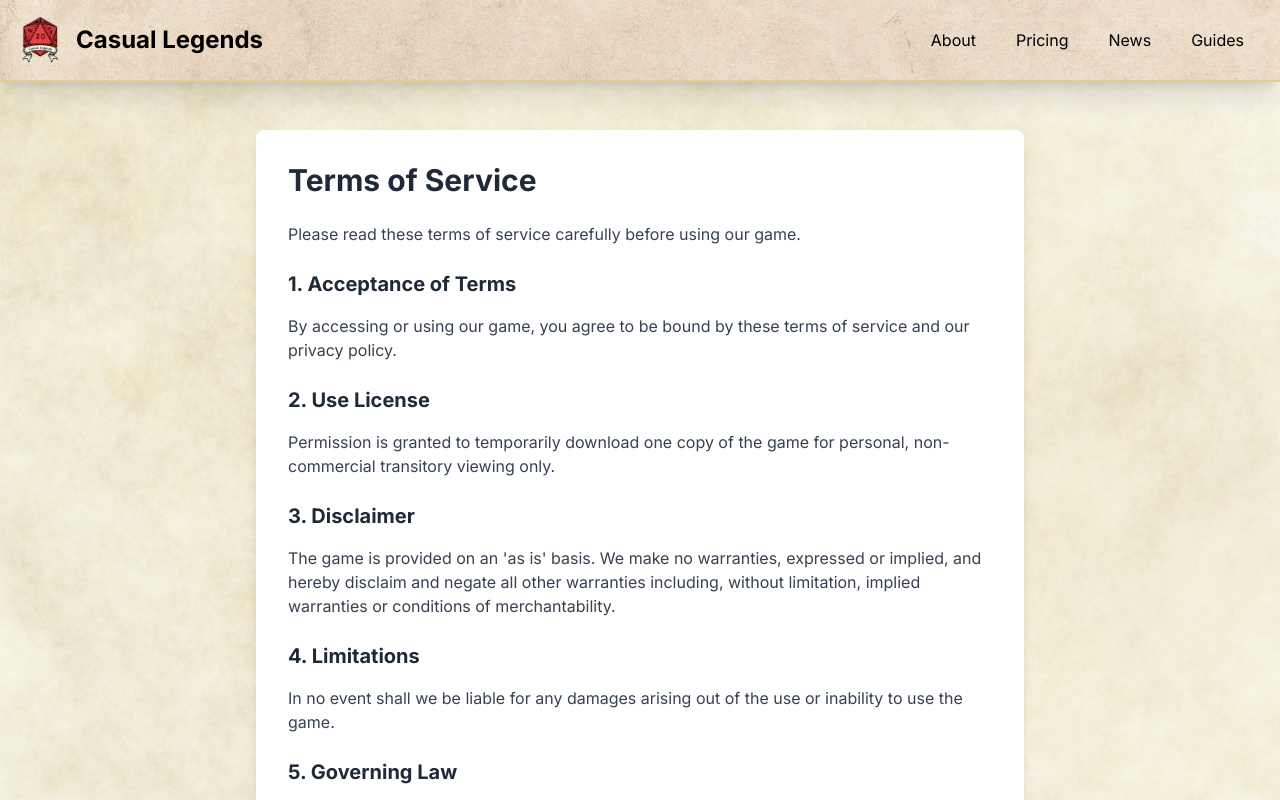
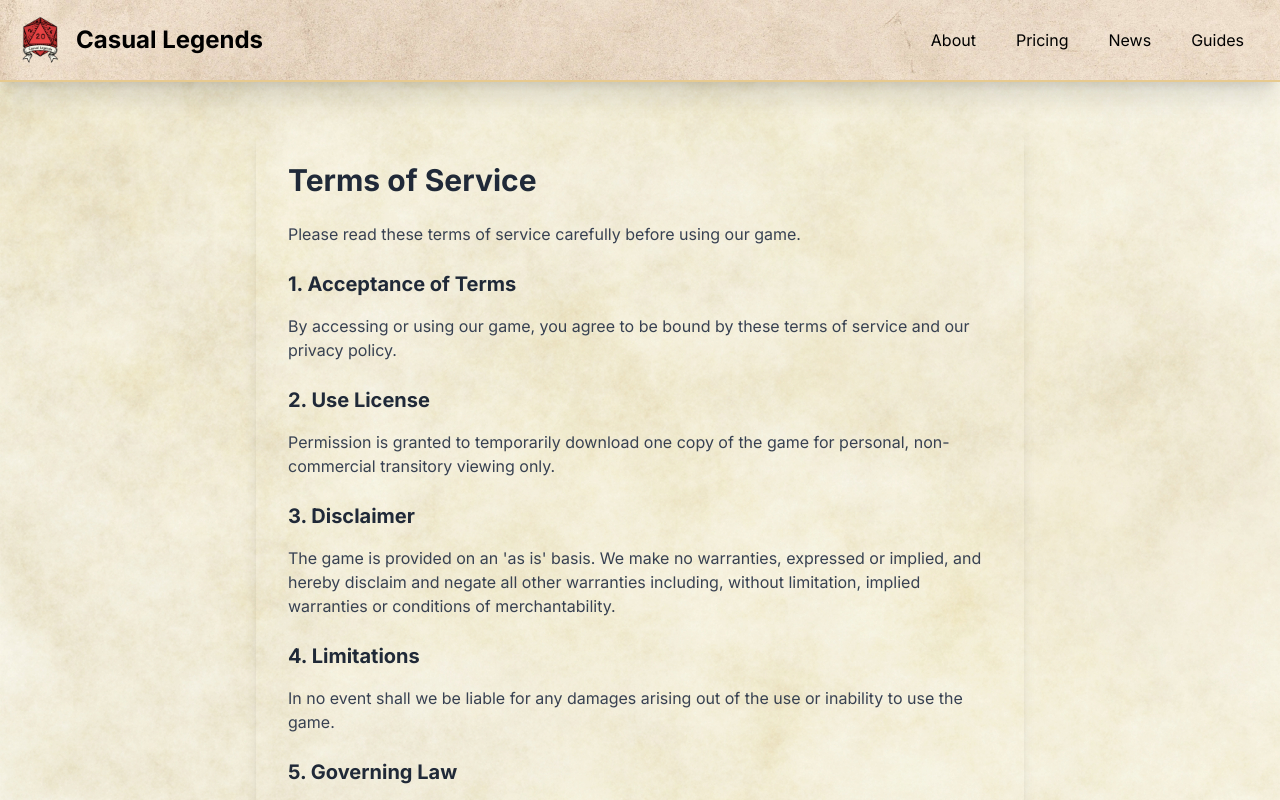
Before and after one commit to jazzgibran/ssrcasuallegends, a Next.js app: page /terms in a window 1280 px wide. Shown: the top 800 px of the page. Built offline with nearby package versions, Linux system fonts and the light colour scheme.

Commit message:
little updates

```diff
--- a/src/app/components/Footer.jsx
+++ b/src/app/components/Footer.jsx
@@ -121,10 +121,10 @@ const Footer = () => {
                     {/* <!-- Contact section --> */}
                     <div>
                         <h6
-                            className="mb-4 flex justify-center font-semibold uppercase md:justify-start">
+                            className="mb-4 flex justify-center font-semibold uppercase lg:justify-start">
                             Contact
                         </h6>
-                        <p className="mb-4 flex items-center justify-center md:justify-start">
+                        <p className="mb-4 flex items-center justify-center lg:justify-start">
                             <svg
                                 xmlns="http://www.w3.org/2000/svg"
                                 viewBox="0 0 24 24"
--- a/src/app/pricing/page.jsx
+++ b/src/app/pricing/page.jsx
@@ -4,7 +4,7 @@ import Link from 'next/link';
 const Pricing = () => {
   return (
     <div
-      className="pb-14 min-h-screen text-MountainMeadow flex ">
+      className="pb-14 min-h-screen flex flex-col justify-center items-center text-MountainMeadow flex ">
       <div
         className="container mx-auto px-4 py-16">
         <h1 className="text-4xl font-bold text-center mb-8">Choose Your Adventure</h1>
--- a/src/app/terms/page.jsx
+++ b/src/app/terms/page.jsx
@@ -1,8 +1,8 @@
 const TermsOfService = () => {
   return (
-    <div className="min-h-screen">
+    <div className="min-h-screen flex flex-col justify-center items-center">
       <div className="py-12 px-4 sm:px-6 lg:px-8 max-w-7xl mx-auto">
-        <div className="max-w-3xl mx-auto bg-white p-8 shadow-lg rounded-lg">
+        <div className="max-w-3xl mx-auto p-8 shadow-lg rounded-lg">
           <h1 className="text-3xl font-bold text-gray-800 mb-6">Terms of Service</h1>
           <p className="text-gray-700 mb-6">
             Please read these terms of service carefully before using our game.
```
